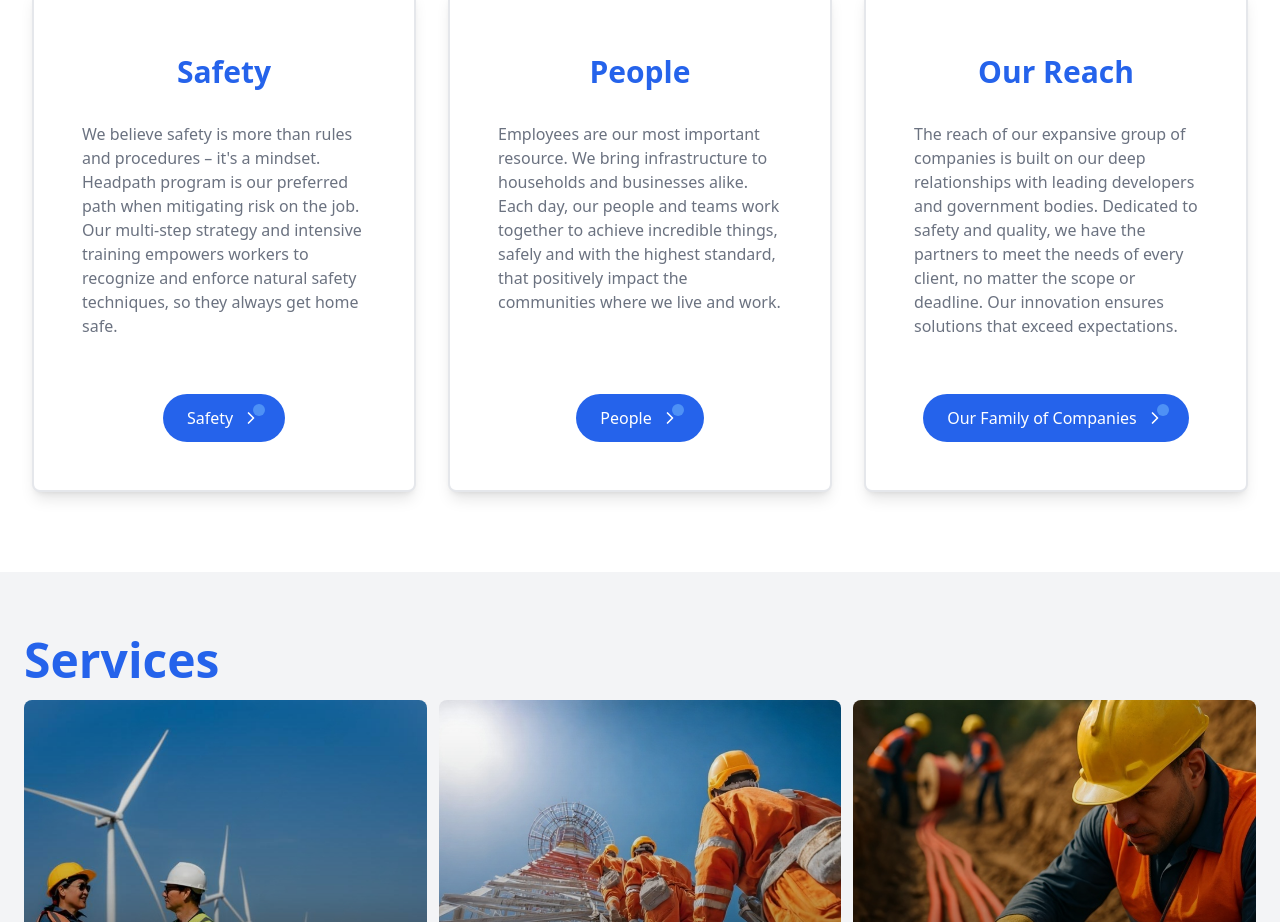
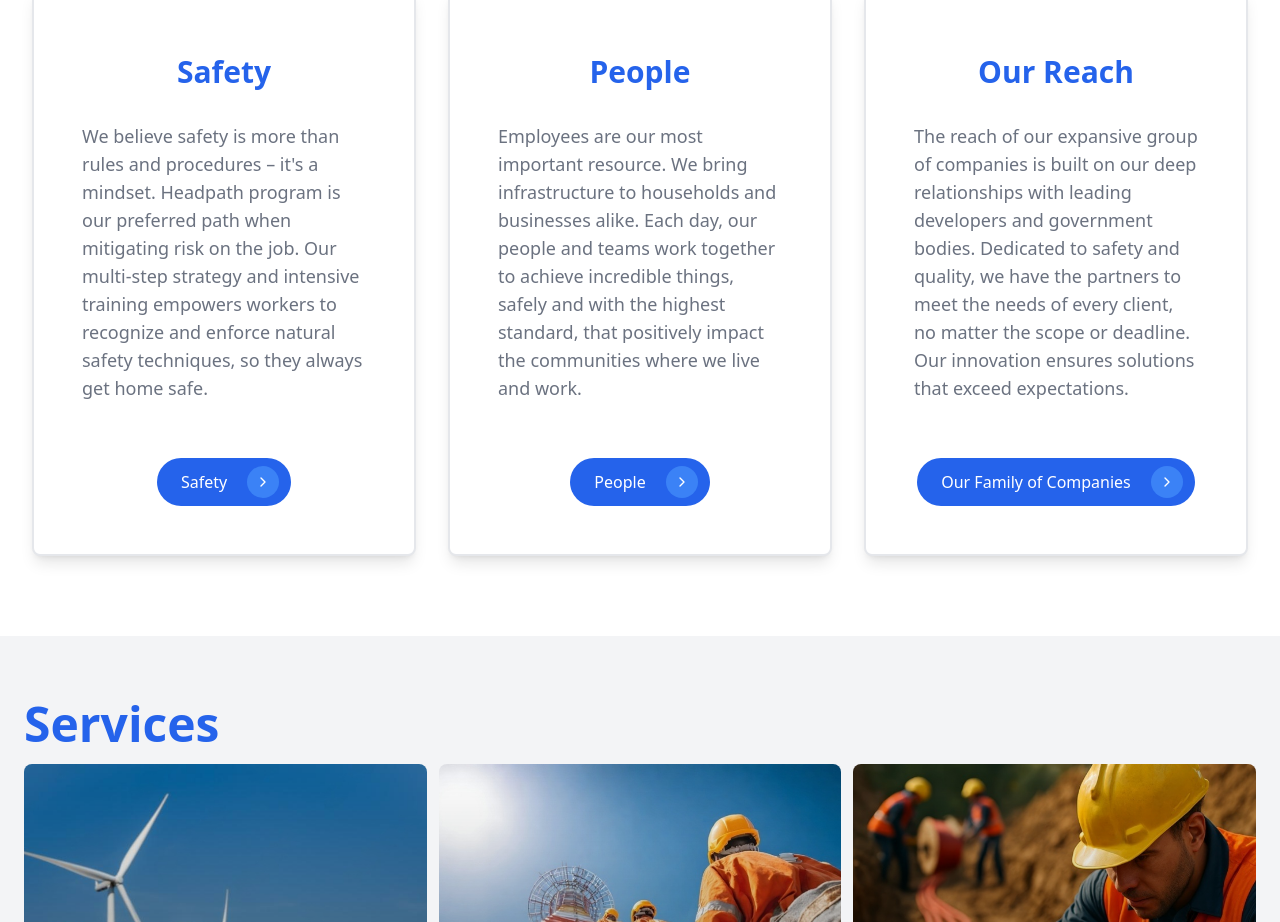
Before and after one commit to Yash-Sojitra-sys/JKconstruction, a React (Vite) app: page / in a window 1280 px wide. Shown: the part 1800-2722 px from the top of the page. Built offline with nearby package versions, Linux system fonts and the light colour scheme.

Commit message:
Update button design with circular arrow backgrounds matching the reference image and restore original text sizes

```diff
--- a/src/components/ConnectionSection.tsx
+++ b/src/components/ConnectionSection.tsx
@@ -21,54 +21,51 @@ const ConnectionSection = () => {
       <div className="grid grid-cols-1 md:grid-cols-3 gap-6 lg:gap-8">
         <div className="bg-white p-8 rounded-lg shadow-lg border-2 border-gray-200 hover:shadow-xl transition-shadow min-h-[380px] flex flex-col">
           <h3 className="text-2xl sm:text-3xl font-semibold text-blue-600 mb-8 mt-8 text-center">Safety</h3>
-          <p className="text-sm sm:text-base text-gray-500 mb-8 leading-8 flex-grow px-4">
+          <p className="text-base sm:text-lg text-gray-500 mb-8 leading-8 flex-grow px-4">
             We believe safety is more than rules and procedures – it's a mindset. Headpath program is our preferred path when mitigating risk on the job. Our multi-step strategy and intensive training empowers workers to recognize and enforce natural safety techniques, so they always get home safe.
           </p>
           <div className="flex justify-center mt-6 mb-4">
             <button
               onClick={() => handleNavigationClick('/safety')}
-              className="bg-blue-600 text-white px-4 sm:px-6 py-2 sm:py-3 rounded-full flex items-center space-x-2 hover:bg-blue-700 transition-colors inline-flex whitespace-nowrap text-sm sm:text-base relative"
+              className="bg-blue-600 text-white px-3 py-2 rounded-full flex items-center hover:bg-blue-700 transition-colors inline-flex whitespace-nowrap text-sm sm:text-base"
             >
-              <span>Safety</span>
-              <div className="relative">
-                <div className="absolute -top-1 -right-1 w-3 h-3 bg-blue-400 rounded-full opacity-70"></div>
-                <ChevronRight className="w-4 h-4 sm:w-5 sm:h-5" />
+              <span className="px-3">Safety</span>
+              <div className="ml-2 w-8 h-8 bg-blue-500 rounded-full flex items-center justify-center">
+                <ChevronRight className="w-4 h-4 text-white" />
               </div>
             </button>
           </div>
         </div>
         <div className="bg-white p-8 rounded-lg shadow-lg border-2 border-gray-200 hover:shadow-xl transition-shadow min-h-[380px] flex flex-col">
           <h3 className="text-2xl sm:text-3xl font-semibold text-blue-600 mb-8 mt-8 text-center">People</h3>
-          <p className="text-sm sm:text-base text-gray-500 mb-8 leading-8 flex-grow px-4">
+          <p className="text-base sm:text-lg text-gray-500 mb-8 leading-8 flex-grow px-4">
             Employees are our most important resource. We bring infrastructure to households and businesses alike. Each day, our people and teams work together to achieve incredible things, safely and with the highest standard, that positively impact the communities where we live and work.
           </p>
           <div className="flex justify-center mt-6 mb-4">
             <button
               onClick={() => handleNavigationClick('/life-at-jkc')}
-              className="bg-blue-600 text-white px-4 sm:px-6 py-2 sm:py-3 rounded-full flex items-center space-x-2 hover:bg-blue-700 transition-colors inline-flex whitespace-nowrap text-sm sm:text-base relative"
+              className="bg-blue-600 text-white px-3 py-2 rounded-full flex items-center hover:bg-blue-700 transition-colors inline-flex whitespace-nowrap text-sm sm:text-base"
             >
-              <span>People</span>
-              <div className="relative">
-                <div className="absolute -top-1 -right-1 w-3 h-3 bg-blue-400 rounded-full opacity-70"></div>
-                <ChevronRight className="w-4 h-4 sm:w-5 sm:h-5" />
+              <span className="px-3">People</span>
+              <div className="ml-2 w-8 h-8 bg-blue-500 rounded-full flex items-center justify-center">
+                <ChevronRight className="w-4 h-4 text-white" />
               </div>
             </button>
           </div>
         </div>
         <div className="bg-white p-8 rounded-lg shadow-lg border-2 border-gray-200 hover:shadow-xl transition-shadow min-h-[380px] flex flex-col">
           <h3 className="text-2xl sm:text-3xl font-semibold text-blue-600 mb-8 mt-8 text-center">Our Reach</h3>
-          <p className="text-sm sm:text-base text-gray-500 mb-8 leading-8 flex-grow px-4">
+          <p className="text-base sm:text-lg text-gray-500 mb-8 leading-8 flex-grow px-4">
            The reach of our expansive group of companies is built on our deep relationships with leading developers and government bodies. Dedicated to safety and quality, we have the partners to meet the needs of every client, no matter the scope or deadline. Our innovation ensures solutions that exceed expectations.
           </p>
           <div className="flex justify-center mt-6 mb-4">
             <button
               onClick={() => handleNavigationClick('/our-company')}
-              className="bg-blue-600 text-white px-4 sm:px-6 py-2 sm:py-3 rounded-full flex items-center space-x-2 hover:bg-blue-700 transition-colors inline-flex whitespace-nowrap text-sm sm:text-base relative"
+              className="bg-blue-600 text-white px-3 py-2 rounded-full flex items-center hover:bg-blue-700 transition-colors inline-flex whitespace-nowrap text-sm sm:text-base"
             >
-              <span>Our Family of Companies</span>
-              <div className="relative">
-                <div className="absolute -top-1 -right-1 w-3 h-3 bg-blue-400 rounded-full opacity-70"></div>
-                <ChevronRight className="w-4 h-4 sm:w-5 sm:h-5" />
+              <span className="px-3">Our Family of Companies</span>
+              <div className="ml-2 w-8 h-8 bg-blue-500 rounded-full flex items-center justify-center">
+                <ChevronRight className="w-4 h-4 text-white" />
               </div>
             </button>
           </div>
```
